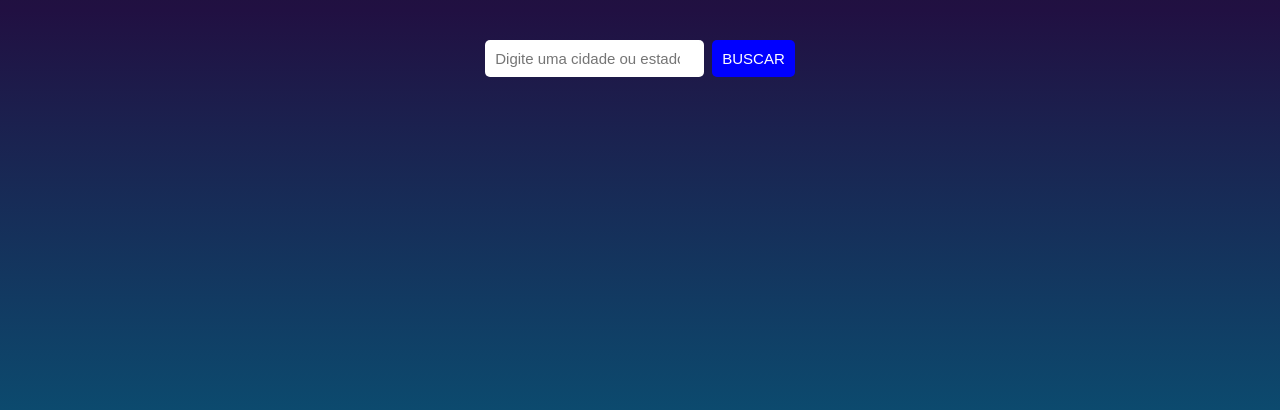
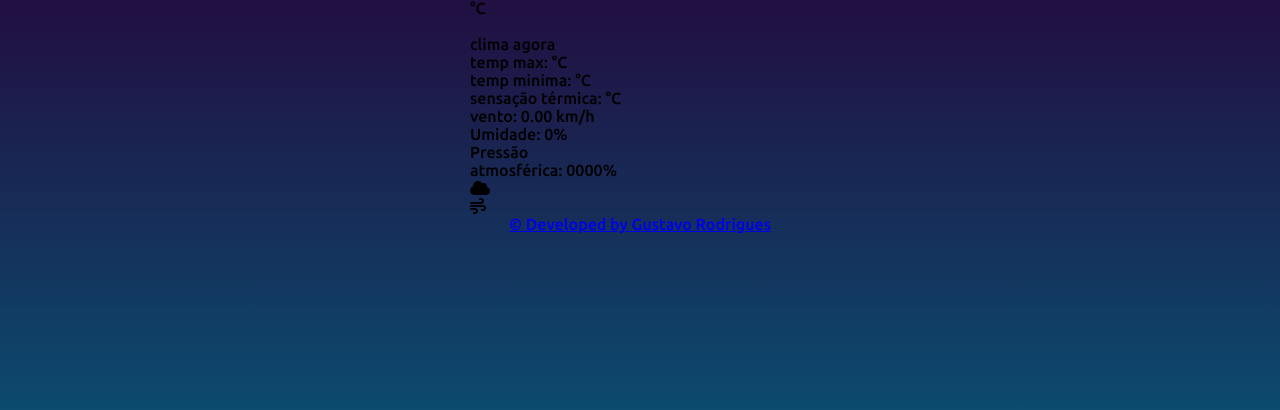
Before and after one commit to Rodrigues-Gustavo/ClimaTempoApp, a plain HTML site: page index.html in a window 1280 px wide. Shown: the part 390-800 px from the top of the page. Drawn offline with Linux system fonts and the light colour scheme.

Commit message:
creating the initial html of the application

```diff
--- a/index.html
+++ b/index.html
@@ -11,7 +11,7 @@
     <link rel="stylesheet" href="https://cdnjs.cloudflare.com/ajax/libs/font-awesome/6.2.0/css/all.min.css" integrity="sha512-xh6O/CkQoPOWDdYTDqeRdPCVd1SpvCA9XXcUnZS2FmJNp1coAFzvtCN9BmamE+4aHK8yyUHUSCcJHgXloTyT2A==" crossorigin="anonymous" referrerpolicy="no-referrer" />
 </head>
 <body>
-    <div class="main">
+    <div>
         <div class="header">
             <h1>ClimaApp</h1>
             <div class="wrapper">
@@ -37,11 +37,41 @@
                 </label>
             </div>
         </div>
+        <form class="search">
+            <input type="search" id="searchInput" placeholder="Digite uma cidade ou estado"/>
+            <button>Buscar</button>
+        </form>
+        <div class="weatherAPP">
+            <div class="results">
+                <h2>
+                    <i class="fa-solid fa-location-dot"></i>
+                    <span class="city"></span>
+                </h2>
+                <div class="main-temp">
+                    <div class="tempInfos"><span></span>&deg;C</div>
+                    <img class="currentWeatherIcon" src=""/>
+                    <div class="currentWeatherDescription">clima agora</div>
+                </div>
+                <div class="temp">
+                    <div class="maxTemp">temp max: <span></span>&deg;C</div>
+                    <div class="minTemp">temp minima: <span></span>&deg;C</div>
+                    <div class="feels-like">sensação térmica: <span></span>&deg;C</div>
+                    <div class="windSpeed">vento: <span>0.00 km/h</span></div>
+                    <div class="humidity">Umidade: <span>0%</span></div>
+                    <div class="atmosphericPressure">Pressão<br>atmosférica: <span>0000</span>%</div>
+                </div>
+                <div class="details">
+                    <div class="cloudIcon"><i class="fa-solid fa-cloud"></i> <span></span></div>
+                    <div class="windIcon"> <i class="fa-solid fa-wind"></i> <span></span></div>
+                </div>
+            </div>
+        </div>
     </div>
-    <form class="search">
-        <input type="search" id="searchInput" placeholder="Digite uma cidade ou estado"/>
-        <button>Buscar</button>
-    </form>
-    <script src="src/scripts/scripts."></script>
+
+    <footer>
+        <a href="https://www.linkedin.com/in/gusta-rodrigues" target="_blank">© Developed by Gustavo Rodrigues</a>
+    </footer>
+
+    <script type="module" src="src/scripts/scripts.js"></script>
 </body>
 </html>
```
